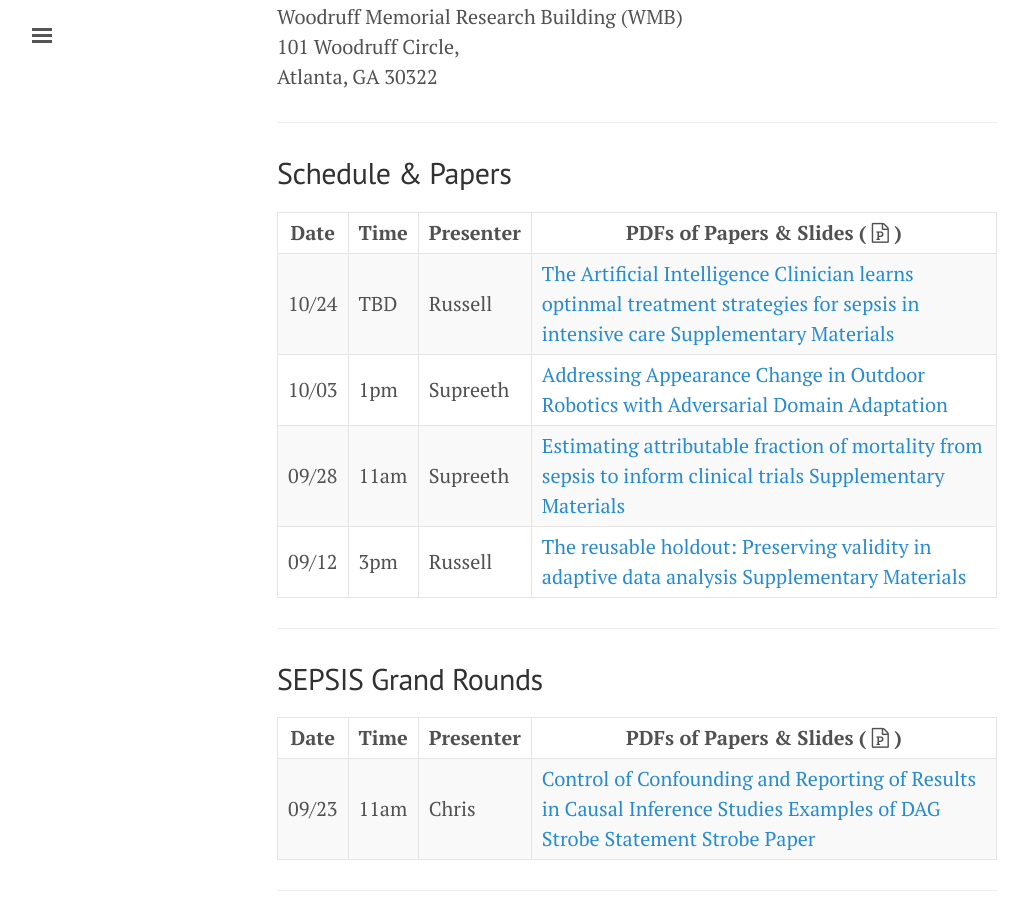
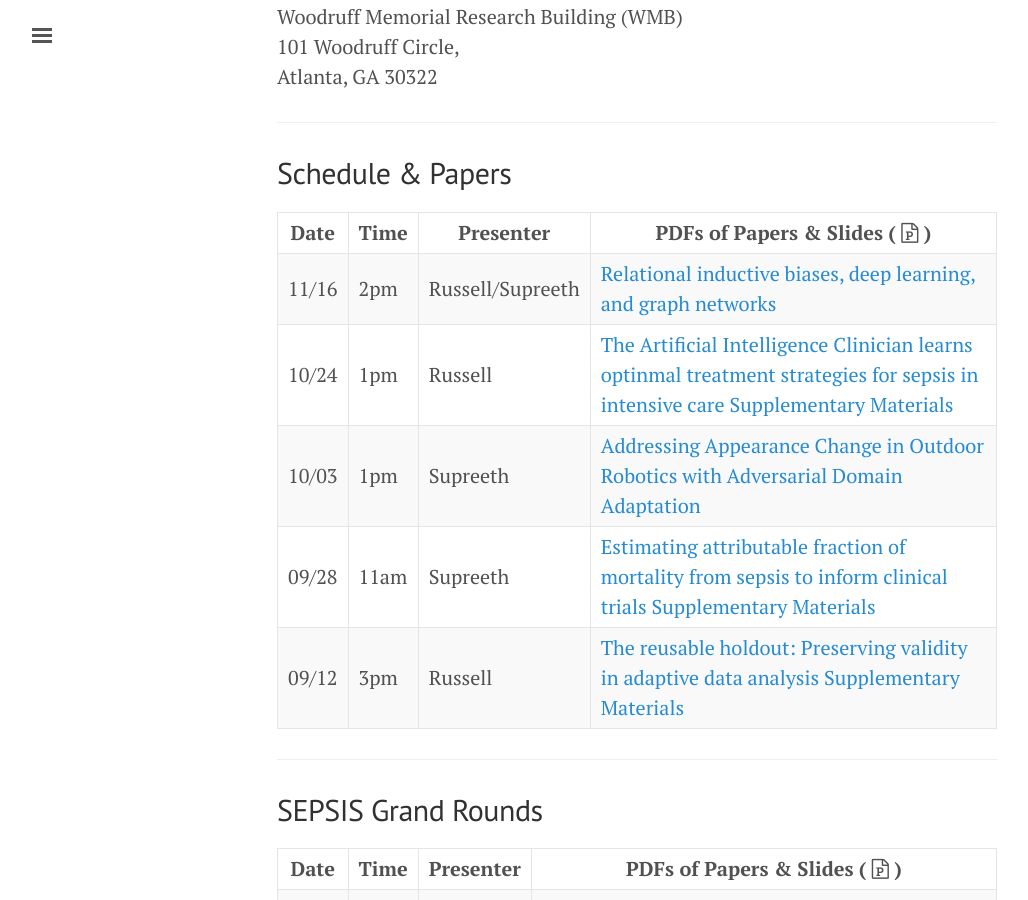
Before and after one commit to NematiLab/bmijc, a Jekyll site: the page built from index.md, in a window 1280 px wide and 900 px high, scrolled down 527 px. Shown: the whole window, without its empty margins (3-1031 px from the left). Built offline with Jekyll 4.4.1, drawn with Linux system fonts in a browser that asks for light colours; nearby versions of some CDN libraries.

Commit message:
Updated for Journal Club 11-16-18

```diff
--- a/index.md
+++ b/index.md
@@ -31,7 +31,8 @@ Atlanta, GA 30322
 
 Date | Time    | Presenter | PDFs of Papers & Slides ( <i class='fa fa-file-powerpoint-o'></i> )
 --- | --- | --- | ---
-10/24 | TBD | Russell | [The Artificial Intelligence Clinician learns optinmal treatment strategies for sepsis in intensive care]({{ site.baseurl }}/assets/102418_paper.pdf){:target="_blank"} [Supplementary Materials]({{ site.baseurl }}/assets/102418_supplement.pdf){:target="_blank"}
+11/16 | 2pm | Russell/Supreeth | [Relational inductive biases, deep learning, and graph networks]({{ site.baseurl }}/assets/111618_paper.pdf){:target="_blank"}
+10/24 | 1pm | Russell | [The Artificial Intelligence Clinician learns optinmal treatment strategies for sepsis in intensive care]({{ site.baseurl }}/assets/102418_paper.pdf){:target="_blank"} [Supplementary Materials]({{ site.baseurl }}/assets/102418_supplement.pdf){:target="_blank"}
 10/03 | 1pm | Supreeth | [Addressing Appearance Change in Outdoor Robotics with Adversarial Domain Adaptation]({{ site.baseurl }}/assets/tbd_paper.pdf){:target="_blank"}
 09/28 | 11am | Supreeth | [Estimating attributable fraction of mortality from sepsis to inform clinical trials]({{ site.baseurl }}/assets/092818_paper.pdf){:target="_blank"} [Supplementary Materials]({{ site.baseurl }}/assets/092818_supplement.pdf){:target="_blank"}
 09/12 | 3pm | Russell | [The reusable holdout: Preserving validity in adaptive data analysis]({{ site.baseurl }}/assets/091218_paper.pdf){:target="_blank"} [Supplementary Materials]({{ site.baseurl }}/assets/091218_supplement.pdf){:target="_blank"}
```
Also changed, not shown: 2 other files.
